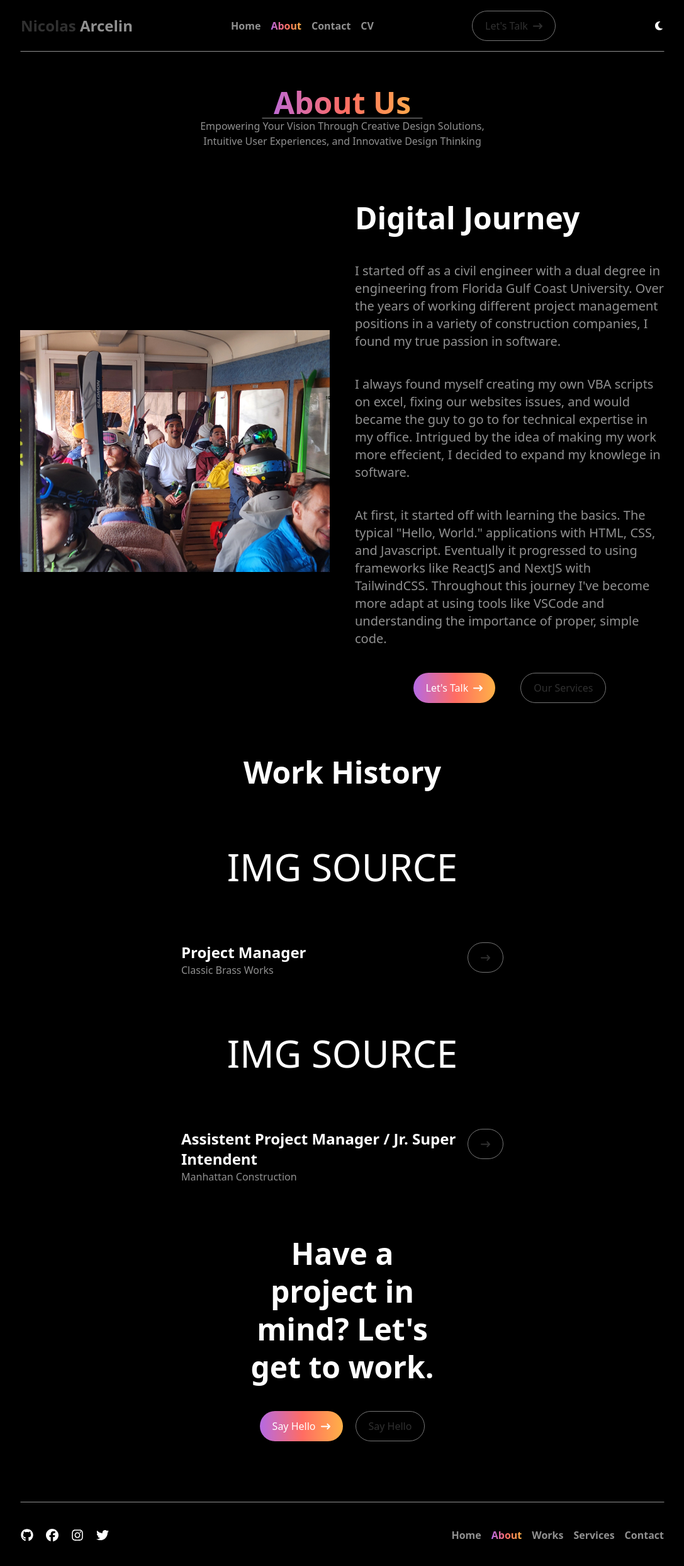
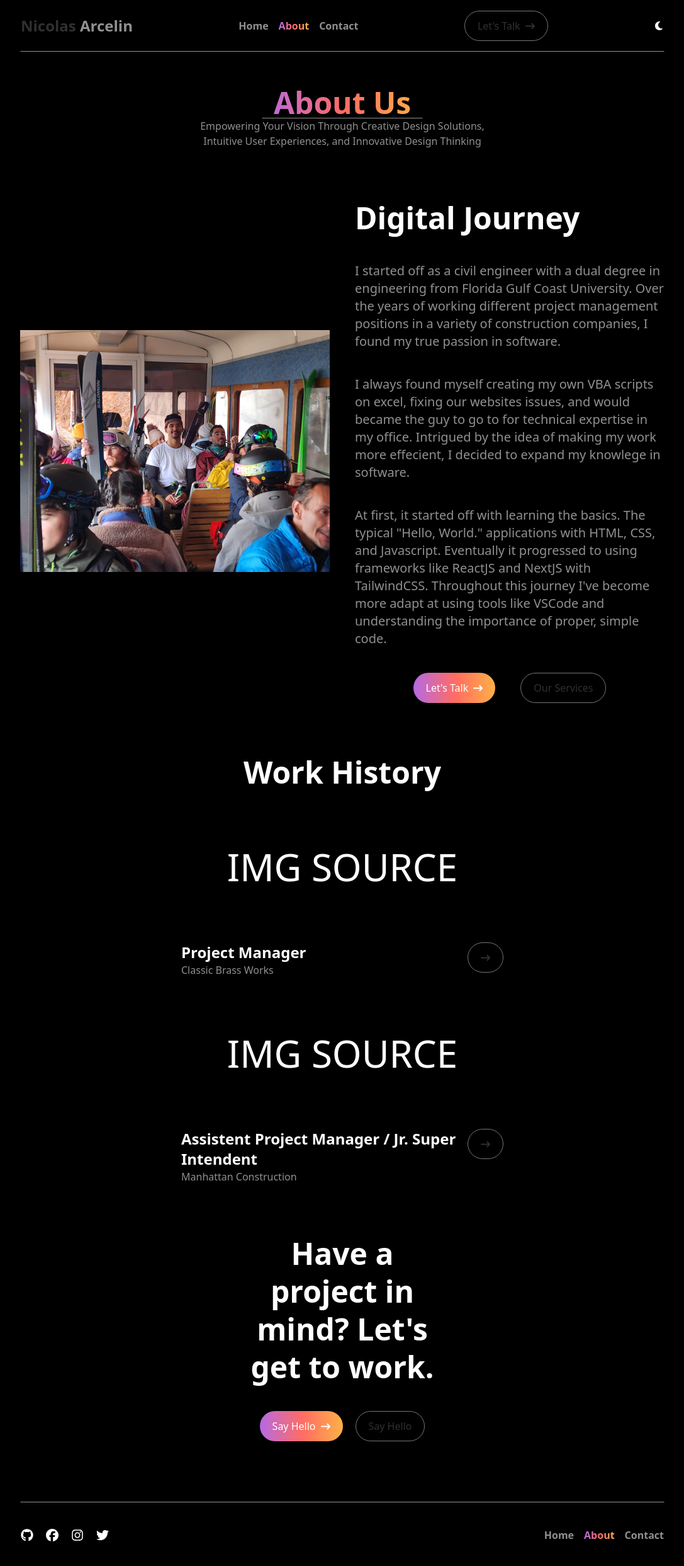
Before and after one commit to narcelin/portfolio_v2, a Next.js app: page /about in a window 1280 px wide. Shown: the top 2486 px of the page at 63% size, without its empty margins (96-1183 px from the left). Built offline with nearby package versions, Linux system fonts and the light colour scheme.

Commit message:
simplified navbar

```diff
--- a/src/app/components/MyImageContainer.tsx
+++ b/src/app/components/MyImageContainer.tsx
@@ -30,9 +30,8 @@ export default function MyImageContainer({
         alt={alternateTxt}
         // height={size}
         // width={size}
-        // style={{ maxWidth: "100%", height: "auto" }}
+        style={{ objectFit: "cover" }}
         fill
-        objectFit="cover"
       />
     </div>
   );
--- a/src/app/components/MyNavLink.tsx
+++ b/src/app/components/MyNavLink.tsx
@@ -23,3 +23,20 @@ export default function MyNavLink({
     </Link>
   );
 }
+
+export function NavLinks(classNames: string) {
+  return (
+    <ul className={`${classNames}`}>
+      <li>
+        {/* Id is empty to represent / pathname to match home. May need to be change for consistency */}
+        <MyNavLink id="">Home</MyNavLink>
+      </li>
+      <li>
+        <MyNavLink id="about">About</MyNavLink>
+      </li>
+      <li>
+        <MyNavLink id="contact">Contact</MyNavLink>
+      </li>
+    </ul>
+  );
+}
--- a/src/app/components/sections/Footer.tsx
+++ b/src/app/components/sections/Footer.tsx
@@ -1,5 +1,8 @@
 "use client";
+
 import MyNavLink from "../MyNavLink";
+
+import { NavLinks } from "../MyNavLink";
 
 import { FaFacebook } from "react-icons/fa6";
 import { FaInstagram } from "react-icons/fa6";
@@ -15,24 +18,7 @@ export default function Footer() {
         <FaInstagram size={20} />
         <FaTwitter size={20} />
       </div>
-      <ul className="flex flex-row gap-4">
-        <li>
-          {/* Id is empty to represent / pathname to match home. May need to be change for consistency */}
-          <MyNavLink id="">Home</MyNavLink>
-        </li>
-        <li>
-          <MyNavLink id="about">About</MyNavLink>
-        </li>
-        <li>
-          <MyNavLink id="works">Works</MyNavLink>
-        </li>
-        <li>
-          <MyNavLink id="services">Services</MyNavLink>
-        </li>
-        <li>
-          <MyNavLink id="contact">Contact</MyNavLink>
-        </li>
-      </ul>
+      {NavLinks("flex flex-row gap-4")}
     </section>
   );
 }
--- a/src/app/components/sections/HeroSection.tsx
+++ b/src/app/components/sections/HeroSection.tsx
@@ -44,7 +44,11 @@ export default function HeroSection() {
           time.
         </p>
         <div className="flex flex-row justify-center gap-10">
-          <MyButton onClick={() => console.log("Clicked")} fancy withArrow>
+          <MyButton
+            onClick={() => window.open("/contact", "_self")}
+            fancy
+            withArrow
+          >
             Say Hello
           </MyButton>
           <MyButton onClick={() => console.log("Clicked")}>My CV</MyButton>
--- a/src/app/components/sections/NavigationBar.tsx
+++ b/src/app/components/sections/NavigationBar.tsx
@@ -8,26 +8,25 @@ import MyButton from "../MyButton";
 import MyNavLink from "../MyNavLink";
 import MyThemeSwitch from "../MyThemeSwitch";
 
+import { NavLinks } from "../MyNavLink";
+
 export default function NavigationBar() {
   const [mobileNavMenu, setMobileNavMenu] = useState(false);
 
-  const navLinks = (classNames: string) => (
-    <ul className={`${classNames}`}>
-      <li>
-        {/* Id is empty to represent / pathname to match home. May need to be change for consistency */}
-        <MyNavLink id="">Home</MyNavLink>
-      </li>
-      <li>
-        <MyNavLink id="about">About</MyNavLink>
-      </li>
-      <li>
-        <MyNavLink id="contact">Contact</MyNavLink>
-      </li>
-      <li>
-        <MyNavLink id="CV">CV</MyNavLink>
-      </li>
-    </ul>
-  );
+  // const navLinks = (classNames: string) => (
+  //   <ul className={`${classNames}`}>
+  //     <li>
+  //       {/* Id is empty to represent / pathname to match home. May need to be change for consistency */}
+  //       <MyNavLink id="">Home</MyNavLink>
+  //     </li>
+  //     <li>
+  //       <MyNavLink id="about">About</MyNavLink>
+  //     </li>
+  //     <li>
+  //       <MyNavLink id="contact">Contact</MyNavLink>
+  //     </li>
+  //   </ul>
+  // );
 
   return (
     <section className="border border-transparent border-b-shadow">
@@ -36,7 +35,7 @@ export default function NavigationBar() {
           <div className="text-[#303030]">Nicolas&nbsp;</div>
           <div className="text-[#909090]">Arcelin</div>
         </div>
-        {navLinks("hidden md:flex flex-row gap-4")}
+        {NavLinks("hidden md:flex flex-row gap-4")}
         <button
           className="md:hidden"
           onClick={() => setMobileNavMenu(!mobileNavMenu)}
@@ -54,7 +53,7 @@ export default function NavigationBar() {
       </div>
 
       {mobileNavMenu
-        ? navLinks(
+        ? NavLinks(
             "flex flex-row anitmate-bounce md:hidden justify-between gap-4 pb-5"
           )
         : null}
--- a/src/app/components/sections/Showcase.tsx
+++ b/src/app/components/sections/Showcase.tsx
@@ -60,7 +60,7 @@ export default function Showcase() {
           </div>
         </div>
       </div>
-      <div className="xl:w-2/3">
+      <div className="w-full xl:w-2/3">
         <MyImageContainer
           classNames="text-6xl flex flex-row justify-center items-center"
           size={1000}
```
Also changed, not shown: 1 other file (tests, documents, lock files or other folders).
